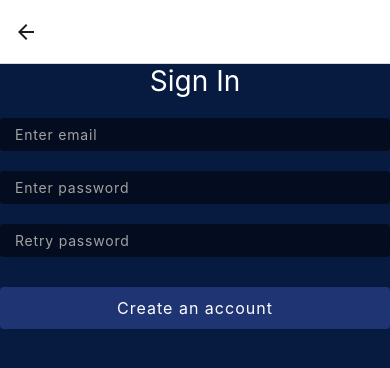
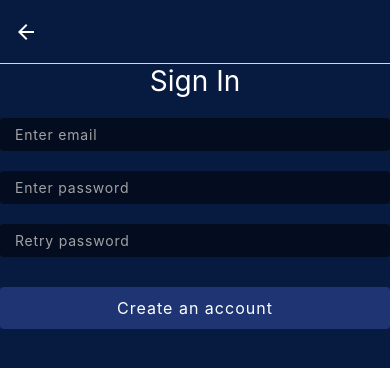
Before and after one commit to shd-mn/codetalks, a React Native app: screen /Sign in a window 390 px wide. Shown: the top 368 px of the page. Built offline with nearby package versions, Linux system fonts and the light colour scheme.

Commit message:
refactor:  used ScreenOption in Stack Navigator

```diff
--- a/src/Routes.tsx
+++ b/src/Routes.tsx
@@ -9,7 +9,16 @@ const Stack = createNativeStackNavigator();
 function Routes() {
   return (
     <NavigationContainer>
-      <Stack.Navigator>
+      <Stack.Navigator
+        screenOptions={{
+          headerStyle: {
+            backgroundColor: '#071A40',
+          },
+          headerTintColor: '#fff',
+          headerTitleStyle: {
+            fontWeight: 'bold',
+          },
+        }}>
         <Stack.Screen
           name="Home"
           component={Home}
@@ -18,7 +27,10 @@ function Routes() {
         <Stack.Screen
           name="Login"
           component={Login}
-          options={{headerBackTitle: 'Back', headerTitle: ''}}
+          options={{
+            headerBackTitle: 'Back',
+            headerTitle: '',
+          }}
         />
         <Stack.Screen
           name="Sign"
```
